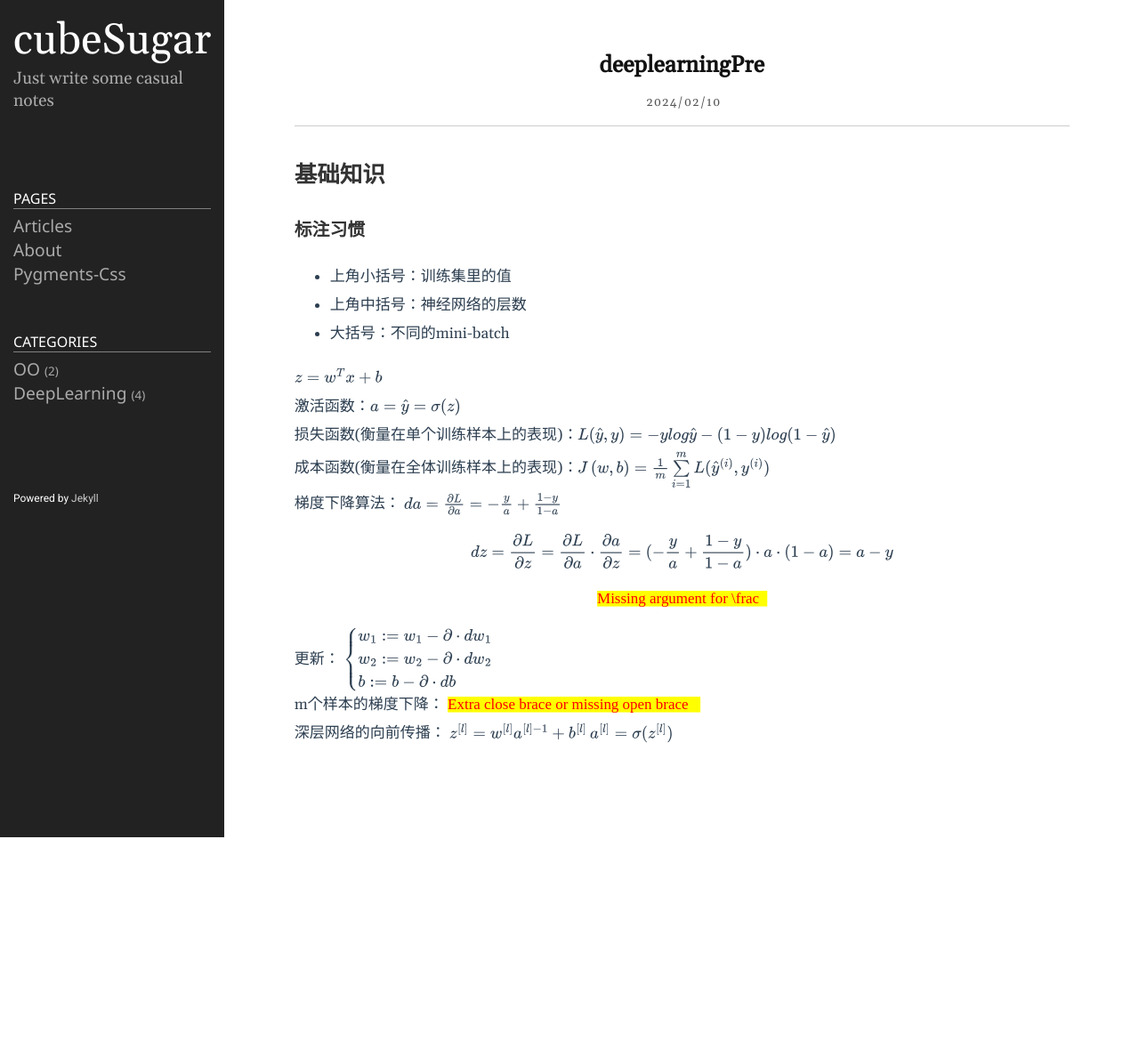
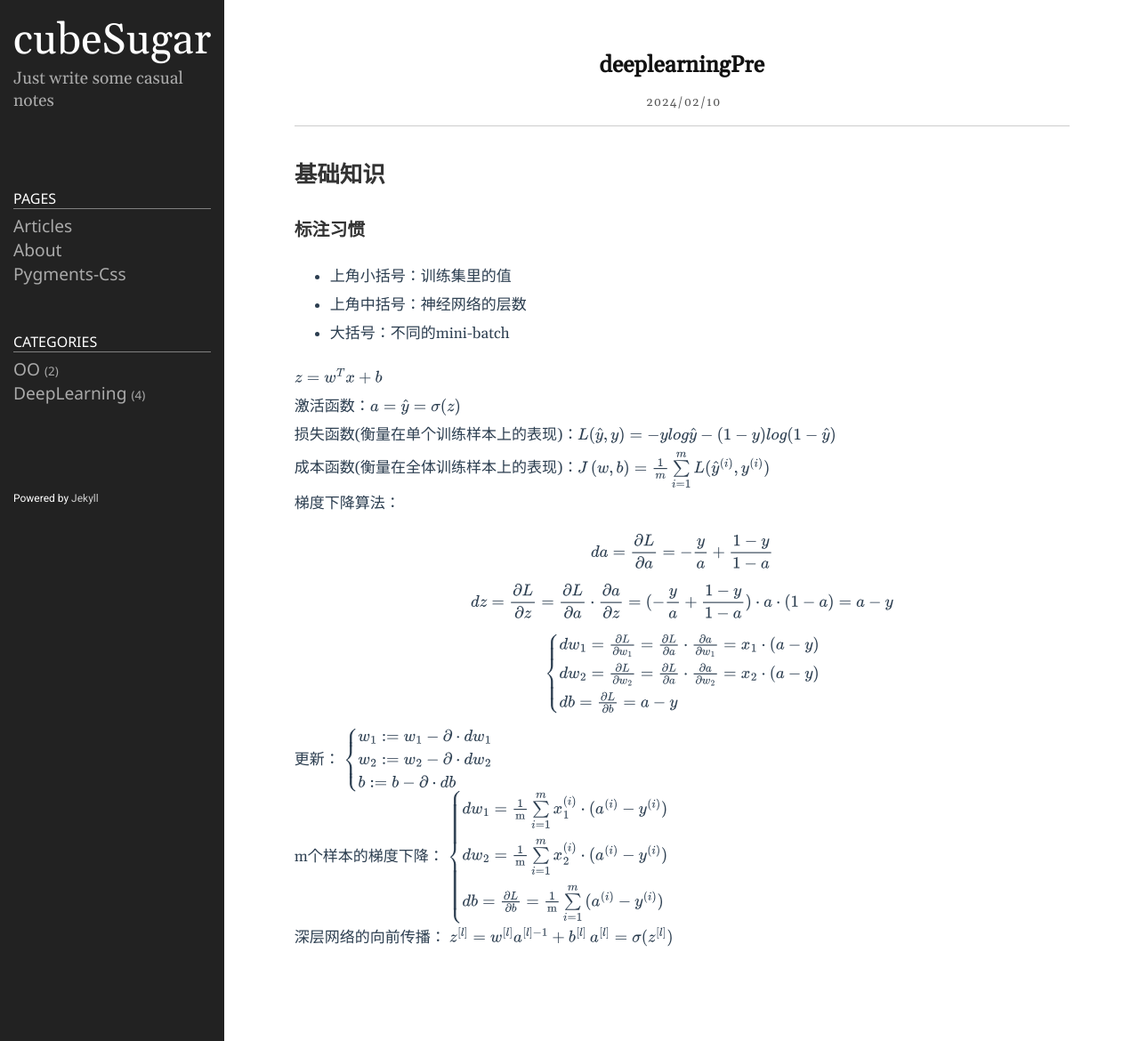
Before and after one commit to slkfoiw/slkfoiw.github.io, a Jekyll site: the page built from _posts/2024-02-10-deepLearningPre.md, in a window 1280 px wide. Shown: the whole page at 89% size. Built offline with Jekyll 4.4.1, drawn with Linux system fonts in a browser that asks for light colours; before the commit the page ends 941 px from its top, so only the background shows below that.

Commit message:
公式调整

```diff
--- a/_posts/2024-02-10-deepLearningPre.md
+++ b/_posts/2024-02-10-deepLearningPre.md
@@ -19,14 +19,15 @@ $z=w^{T}x+b$
 成本函数(衡量在全体训练样本上的表现)：$J\left( {w,b} \right) = \frac{1}{m}\sum\limits_{i = 1}^m {L({\hat{y}^{(i)}},\mathop y\nolimits^{(i)} )}$
 
 梯度下降算法：
+
 $$da = \frac{\partial L}{\partial a} =  - \frac{y}{a} + \frac{1 - y}{1 - a}$$
 
 $$dz = \frac{\partial L}{\partial z} = \frac{\partial L}{\partial a} \cdot \frac{\partial a}{\partial z} = ( - \frac{y}{a} + \frac{1 - y}{1 - a}) \cdot a \cdot (1 - a) = a - y$$
 
 $$\left\{ {\begin{array}{l}
-{d\mathop w\nolimits_1  = \frac{{\partial L}}{{\partial \mathop w\nolimits_1 }} = \frac{{\partial L}}{{\partial a}} \cdot \frac{{\partial a}}{{\partial \mathop w\nolimits_1 }} = \mathop x\nolimits_1  \cdot (a - y)}\\
-{d\mathop w\nolimits_2  = \frac{{\partial L}}{{\partial \mathop w\nolimits_2 }} = \frac{{\partial L}}{{\partial a}} \cdot \frac{{\partial a}}{{\partial \mathop w\nolimits_2 }} = \mathop x\nolimits_2  \cdot (a - y)}\\
-{db = \frac{{\partial L}}{{\partial b}} = a - y}
+{d\mathop w\nolimits_1  = \frac{\partial L}{\partial \mathop w\nolimits_1 } = \frac{\partial L}{\partial a} \cdot \frac{\partial a}{\partial \mathop w\nolimits_1 } = \mathop x\nolimits_1  \cdot (a - y)}\\
+{d\mathop w\nolimits_2  = \frac{\partial L}{\partial \mathop w\nolimits_2 } = \frac{\partial L}{\partial a} \cdot \frac{\partial a}{\partial \mathop w\nolimits_2 } = \mathop x\nolimits_2  \cdot (a - y)}\\
+{db = \frac{\partial L}{\partial b} = a - y}
 \end{array}} \right.$$
 
 更新：
@@ -38,9 +39,9 @@ $$\left\{ {\begin{array}{l}
 
 m个样本的梯度下降：
 $$\left\{ {\begin{array}{l}
-{d{\rm{ }}{w_1} = \frac{{\rm{1}}}{{\rm{m}}}\sum\limits_{i = 1}^m {x_1^{(i)} \cdot ({a^{(i)}} - {y^{(i)}})} {\rm{ }}}\\
-{d{\rm{ }}{w_2} = \frac{{\rm{1}}}{{\rm{m}}}\sum\limits_{i = 1}^m {x_2^{(i)} \cdot ({a^{(i)}} - {y^{(i)}})} {\rm{ }}}\\
-{db = \frac{{\partial L}}{{\partial b}} = \frac{{\rm{1}}}{{\rm{m}}}\sum\limits_{i = 1}^m {({a^{(i)}} - {y^{(i)}})} }
+{d{\rm{ }}{w_1} = \frac{\rm{1}}{\rm{m}}\sum\limits_{i = 1}^m {x_1^{(i)} \cdot ({a^{(i)}} - {y^{(i)}})} {\rm{ }}}\\
+{d{\rm{ }}{w_2} = \frac{\rm{1}}{\rm{m}}\sum\limits_{i = 1}^m {x_2^{(i)} \cdot ({a^{(i)}} - {y^{(i)}})} {\rm{ }}}\\
+{db = \frac{\partial L}{\partial b} = \frac{\rm{1}}{\rm{m}}\sum\limits_{i = 1}^m {({a^{(i)}} - {y^{(i)}})} }
 \end{array}} \right.$$
 
 深层网络的向前传播：
```
Also changed, not shown: _posts/2024-02-21-CNN.md (+7 -5 lines).
